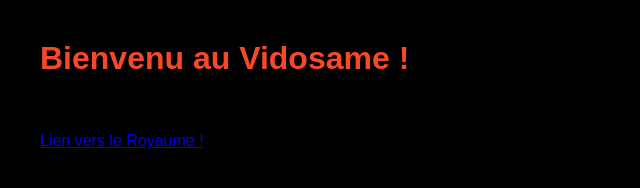
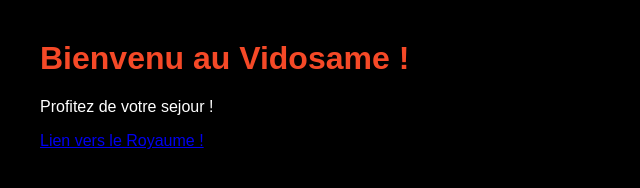
Before and after one commit to FiloKomba/dreambreak, a plain HTML site: page index.html in a window 1280 px wide. Shown: the whole page, without its empty margins (0-640 px from the left). Drawn offline with Linux system fonts and the light colour scheme.

Commit message:
Fix CSS syntax errors in affichage.css

```diff
--- a/affichage.css
+++ b/affichage.css
@@ -1,7 +1,7 @@
 /* styles.css*/
-body{
+body {
   background-color: #000000;
-  {
-p{
+}
+p {
   color: #FFFFFF;
-  {
+}
```
